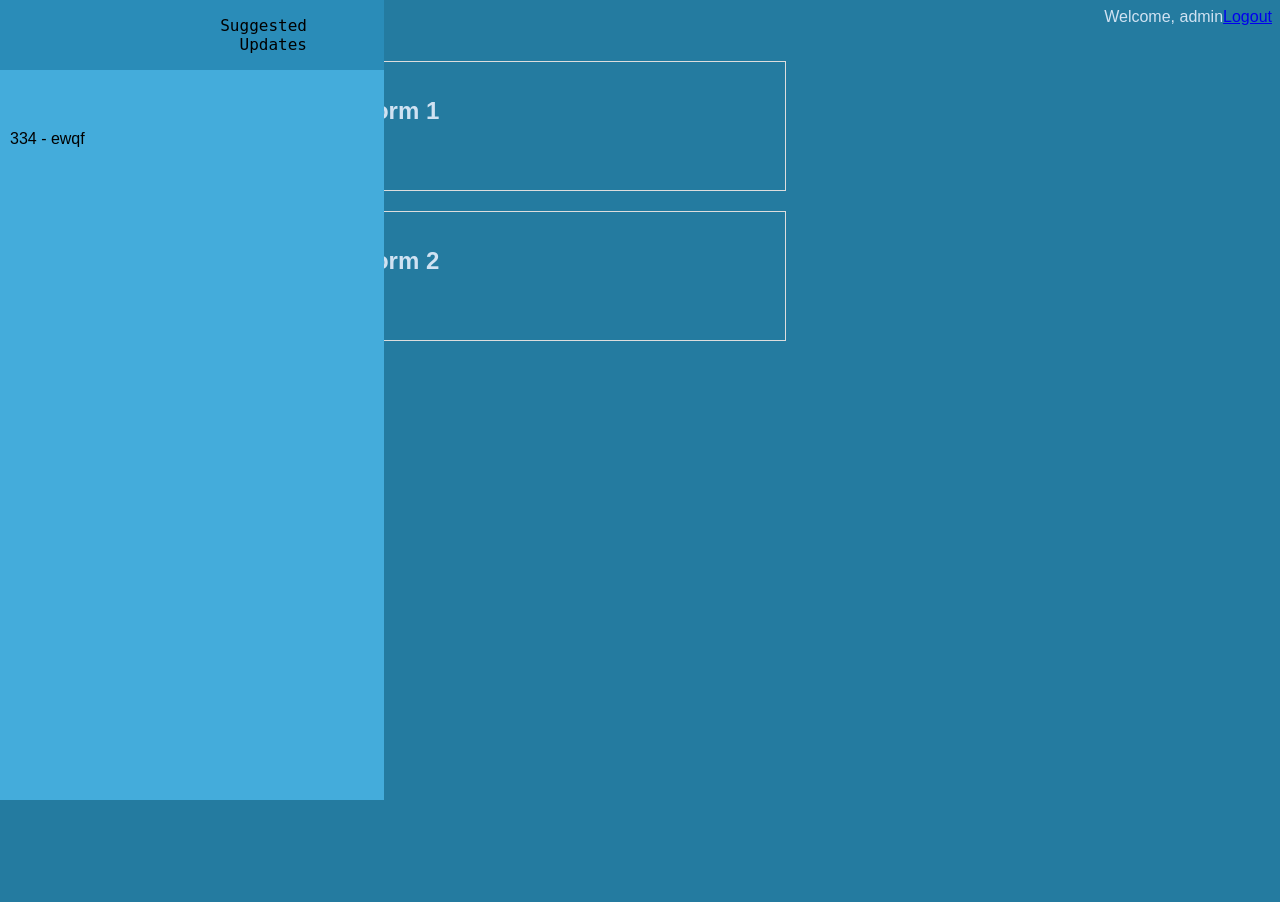
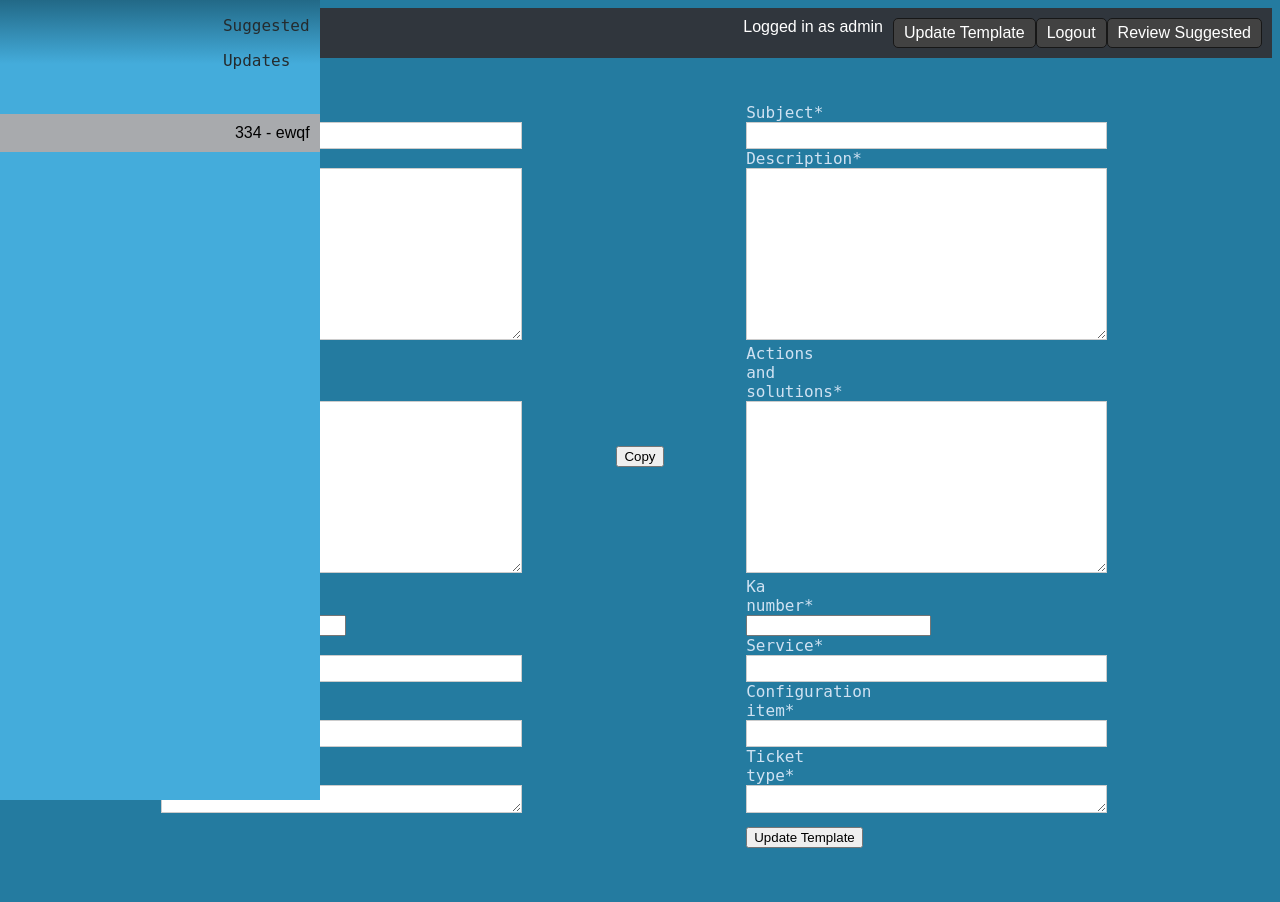
Before and after one commit to cm311/asm_site_update, a Django app: page /approve_updates/ in a window 1280 px wide. Before the commit the page ends 800 px from the top, so only its background shows below. Run offline with Django 4.2, Linux system fonts and the light colour scheme; a user stored in the database is signed in; data comes from the database, SQL or seed files in the repository; both versions use the stored data as it was before the commit; some libraries are stand-ins or nearby versions.

Commit message:
working login and updating

```diff
--- a/template_updater/templates/approve_updates.html
+++ b/template_updater/templates/approve_updates.html
@@ -4,26 +4,39 @@
 <div id="side-menu">
     <div id="menu-trigger">
       <div id="message">
-        <p>Suggested Updates</p>
+        <p>Suggested</p>
+        <p>Updates</p>
       </div>
     </div>
     <ul>
       {% for object in suggested_updated %}
-        <li><a href="http://www.google.com">{{ object.ka_number }} - {{ object.subject }}</a></li>
+        <li><a href="{% url 'detail' object.id %}">{{ object.ka_number }} - {{ object.subject }}</a></li>
       {% endfor %}
     </ul>
   </div>
 
   <div id="main-content">
-    <div class="form-container">
-      <h2>Form 1</h2>
-      <form>
+    <div class="form-container form-container-1">  <form>
+        {% csrf_token %}
+        {% load crispy_forms_tags %}
+        {{ actions_form1|crispy }}
+        {{ ticket_form1|crispy }}
       </form>
     </div>
-    <div class="form-container">
-      <h2>Form 2</h2>
-      <form>
-        </form>
+
+    <div class="button-container">
+      <button type="button">Copy</button>
+    </div>
+
+    <div class="form-container form-container-2">
+      <form method="post" action="{% url 'finalize_update' %}">
+        {% csrf_token %}
+        {% load crispy_forms_tags %}
+        {{ actions_form2|crispy }}
+        {{ ticket_form2|crispy }}
+        <button type="submit">Update Template</button>
+        <input type="hidden" id="todelete" name="todelete" value="{{ suggested_id }}">
+      </form>
     </div>
   </div>
 
@@ -40,4 +53,22 @@
     });
 </script>
 
+
+<script>
+    const copyButton = document.querySelector('.button-container button');
+    const form1 = document.querySelector('.form-container-1 form:first-child');
+    const form2 = document.querySelector('.form-container-2 form:last-child');
+
+    copyButton.addEventListener('click', () => {
+      const form1Elements = form1.querySelectorAll('input, select, textarea');
+
+      for (const element of form1Elements) {
+        const correspondingElement = form2.querySelector(`[name="${element.name}"]`);
+        if (correspondingElement) {
+          correspondingElement.value = element.value;
+        }
+      }
+    });
+  </script>
+
 {% endblock %}
--- a/template_updater/templates/base.html
+++ b/template_updater/templates/base.html
@@ -69,8 +69,8 @@
         #side-menu {
           position: fixed;
           top: 0;
-          left: -21%;  /* Position slightly off-screen */
-          width: 30%;  /* Menu width */
+          left: -18%;  /* Position slightly off-screen */
+          width: 25%;  /* Menu width */
           height: 100vh;  /* Set menu height to 100% viewport height */
           background-color: #44acdb;  /* Menu background color */
           transition: left 0.3s ease-in-out;  /* Smooth slide-out animation */
@@ -84,14 +84,16 @@
           display: flex;
           justify-content: right;
           align-items: right;
-          height: 10%%;  /* Define trigger element height */
-          background-color: #2a8cb8;  /* Trigger background color */
+          height: 8%;  /* Define trigger element height */
+          background-color: #226987;  /* Trigger background color */
           cursor: pointer;  /* Make trigger clickable */
           transition: background-color 0.2s ease-in-out;
+
+          background-image: linear-gradient(to bottom, #226987 0%, #44acdb 100%);
       }
 
       #main-content {
-          margin-left: 300px;  /* Make space for the side menu */
+          margin-left: 3%;  /* Make space for the side menu */
           padding: 2%;
       }
 
@@ -117,24 +119,45 @@
       }
 
       #message p {
-        color: black;
+        color: #242b2e;
         text-align: right;
-        width: 20%;
-        margin-right:0px;
-        display: flex;
+        width: fit-content;
       }
 
       .form-container {
         display: inline-block;  /* Display forms side-by-side */
-        width: 45%;  /* Set width to roughly half the available space */
+        width: 46%;  /* Set width to roughly half the available space */
         vertical-align: top;  /* Align forms at the top */
-        margin: 10px;  /* Add some margin between forms */
-        border: 1px solid #ddd;  /* Add a border for styling */
-        padding: 15px;  /* Add padding for content */
+        margin: 0px;  /* Add some margin between forms */
       }
 
-      .form-container h2 {
-        margin-bottom: 10px;  /* Add some space below headings */
+      /* Create a container for the button */
+      .button-container {
+        display: inline-block;
+        justify-content: center;  /* Center the button horizontally */
+        width: 3%;  /* Set width for the button container */
+        margin-top: 30%;
+      }
+
+
+      ul li {
+        text-align: right;
+      }
+
+      ul li:nth-child(even) {
+        background-color: #77808c;  /* Light gray for even elements */
+      }
+
+      ul li:nth-child(odd) {
+        background-color: #a8aaad;  /* Slightly darker gray for odd elements */
+      }
+
+      a {
+        color: white;
+      }
+
+      a:visited {
+        color: white;
       }
 
           </style>
@@ -142,14 +165,17 @@
 <body>
 
 
-<nav>
+  <nav style="background-color: #30363d; color: white; padding: 10px; display: flex; justify-content: flex-end;">
     {% if user.is_authenticated %}
-        <span>Welcome, {{ user.username }}</span>
-        <a href="{% url 'logout' %}">Logout</a>
+      <span style="margin-right: 10px;">Logged in as {{ user.username }}</span>
+      <a href="{% url 'update_ticket' %}" style="background-color: #424242; padding: 5px 10px; border: 1px solid #171717; border-radius: 5px; text-decoration: none;">Update Template</a>
+      <a href="{% url 'logout' %}" style="background-color: #424242; padding: 5px 10px; border: 1px solid #171717; border-radius: 5px; text-decoration: none;">Logout</a>
+      <a href="{% url 'approve_updates' %}" style="background-color: #424242; padding: 5px 10px; border: 1px solid #171717; border-radius: 5px; text-decoration: none;">Review Suggested</a>
     {% else %}
-        <a href="{% url 'login' %}">Login</a>
+      <a href="{% url 'update_ticket' %}" style="background-color: #424242; padding: 5px 10px; border: 1px solid #171717; border-radius: 5px; text-decoration: none;">Update Template</a>
+      <a href="{% url 'login' %}" style="background-color: #424242; padding: 5px 10px; border: 1px solid #171717; border-radius: 5px; text-decoration: none;">Login</a>
     {% endif %}
-</nav>
+  </nav>
 
 
 <div id="content">
--- a/template_updater/urls.py
+++ b/template_updater/urls.py
@@ -9,5 +9,7 @@ urlpatterns = [
     path('logout/', views.custom_logout, name='logout'),
     path('success/', views.success, name='success'),
     path('list/', views.update_KA_json, name='update_KA_json'),
-    path('approve_updates/', views.approve_updates, name='approve_updates')
+    path('approve_updates/', views.approve_updates, name='approve_updates'),
+    path('finalize_update/', views.finalize_update, name='finalize_update'),
+    path('<int:id>/', views.detail, name='detail')
 ]
--- a/template_updater/views.py
+++ b/template_updater/views.py
@@ -100,12 +100,132 @@ def update_KA_json(request):
 @login_required
 def approve_updates(request):
     # This view will only be accessible to logged-in users
+
     suggested_updated = SuggestedUpdate.objects.all()
-    context = {'suggested_updated' : suggested_updated}
+    ticket_form1 = TicketForm()
+    actions_form1 = ActionForm()
+    ticket_form2 = TicketForm()
+    actions_form2 = ActionForm()
+    ka_search_form = KASearchForm()
+
+    context = {'suggested_updated' : suggested_updated, 'ticket_form1': ticket_form1, 'actions_form1' : actions_form1, 'ticket_form2': ticket_form2, 'actions_form2' : actions_form2}
     return render(request, 'approve_updates.html', context)
+
+
+
+
+
+
+
+
+
+
+
+
+
+
+@login_required
+def finalize_update(request):
+  if request.method == 'POST':
+    todelete = SuggestedUpdate.objects.get(id=int(request.POST['todelete']))
+    todelete.delete()
+
+    ticket_form = TicketForm(request.POST)
+    actions_form = ActionForm(request.POST)
+    ka_search_form = KASearchForm(request.POST)
+
+    if Ticket.objects.filter(ka_number=int(request.POST['ka_number'])).exists():
+      ticket = Ticket.objects.filter(ka_number=int(request.POST['ka_number']))[0]
+
+      actions = ticket.actions.all()  # Fetches all related Action objects
+
+      # Update fields (consider iteration or filtering for specific actions)
+      for action in actions:
+          action.subject = request.POST['subject']  # Update subject for all related actions
+          action.description = request.POST['description']
+          action.actions_and_solutions = request.POST['actions_and_solutions']
+
+      # Save changes to all Action objects
+      for action in actions:
+          action.save()
+
+      ticket.ka_number = request.POST['ka_number']
+      ticket.service = request.POST['service']
+      ticket.ticket_type = request.POST['ticket_type']
+      ticket.configuration_item = request.POST['configuration_item']
+
+      ticket.save()
+
+    else:
+      # Create a form instance with submitted data
+      if ticket_form.is_valid() and actions_form.is_valid():
+        print('ticket is valid')
+
+        ticket = ticket_form.save()  # Save the ticket form and get the instance
+
+        # Access the Action instance created by actions_form.save()
+        action = actions_form.save()
+
+        # Add the action to the ticket's actions ManyToManyField
+        ticket.actions.add(action)
+
+
+    return render(request, 'finalized.html', {})
+
+
+
+
+
+
+
+
+
+
+
+
+
+
+
+
+
+
 
 
 def custom_logout(request):
     logout(request)
     context = {}  # Add any custom context data if needed
     return render(request, 'logout.html', context=context)
+
+def detail(request, id):
+  suggested_updated = SuggestedUpdate.objects.all()
+
+
+  suggested = SuggestedUpdate.objects.filter(id=id)[0]
+
+  ticket_form1 = TicketForm(initial={'ka_number': suggested.ka_number, 'service' : suggested.service, 'configuration_item' : suggested.configuration_item,
+  'ticket_type' : suggested.ticket_type})
+
+  actions_form1 = ActionForm(initial={'subject' : suggested.subject, 'actions_and_solutions' : suggested.actions_and_solutions,
+  'description' : suggested.description})
+
+
+  #search for the ticket object already in the DB
+
+  try:
+    ticket = Ticket.objects.filter(ka_number=suggested.ka_number)[0]
+    actions = ticket.actions.all().values()[0]
+
+    ticket_form2 = TicketForm(initial={'ka_number': suggested.ka_number,'service': ticket.service,'configuration_item':ticket.configuration_item,
+          'ticket_type' : ticket.ticket_type})
+    actions_form2 = ActionForm(initial={'actions_and_solutions' : actions['actions_and_solutions'], 'subject' : actions['subject'], 'description' : actions['description']})
+
+  #no ticket found for that KA number in the existing DB
+  except:
+    ticket_form2 = TicketForm(initial={'ka_number': suggested.ka_number})
+    actions_form2 = ActionForm(initial={'subject' : 'NO KA DATA FOUND', 'description' : 'NO KA DATA FOUND'})
+
+
+  context = {'suggested_updated' : suggested_updated, 'ticket_form1': ticket_form1,
+   'actions_form1' : actions_form1, 'ticket_form2': ticket_form2, 'actions_form2' : actions_form2, 'suggested_id' : suggested.id}
+
+  return render(request, 'approve_updates.html', context)
```
Also changed, not shown: template_updater/templates/finalized.html (added, +9 -0 lines), template_updater/templates/registration/login.html (+8 -14 lines), db.sqlite3, template_updater/migrations/0004_remove_suggestedupdate_ka_title.py (added).
